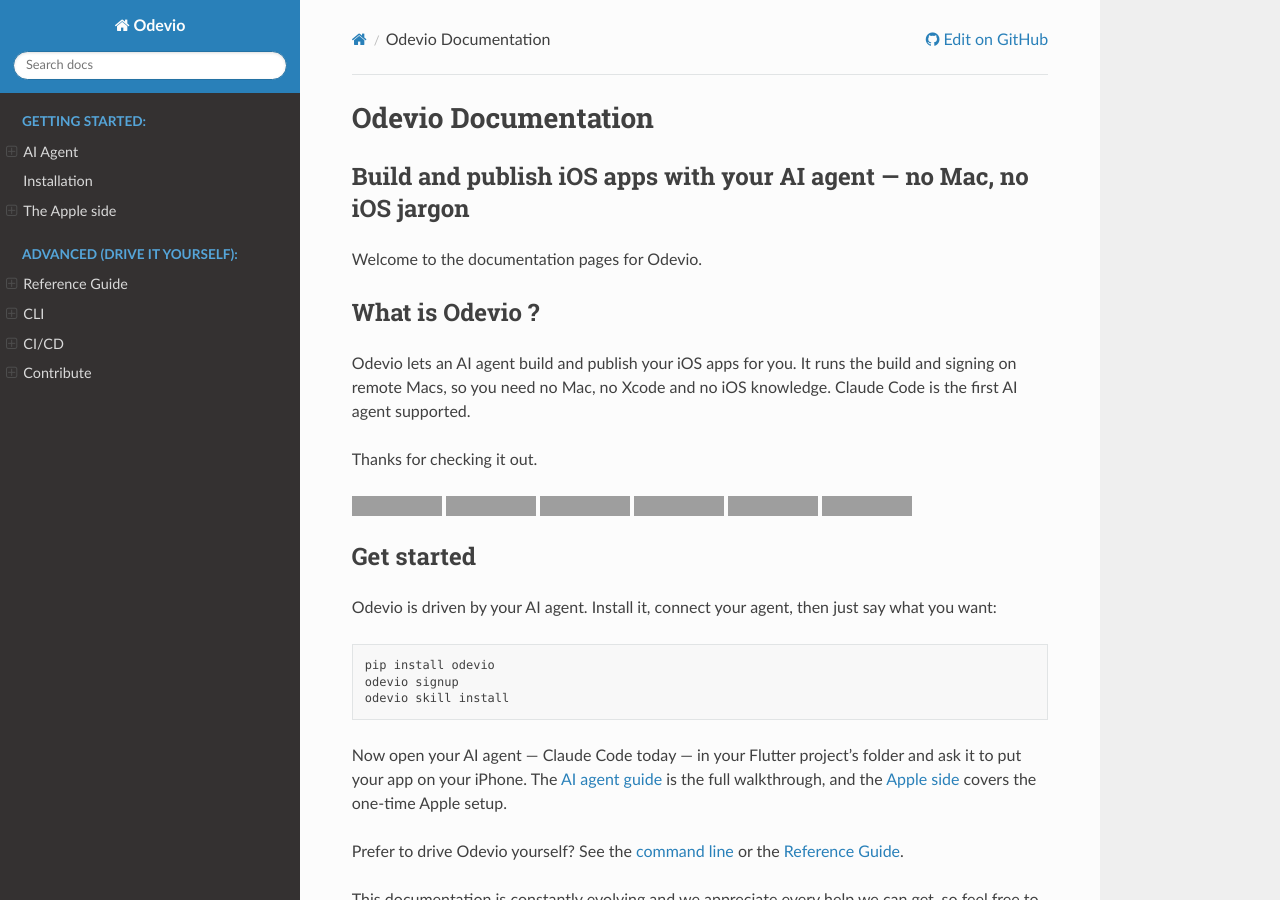
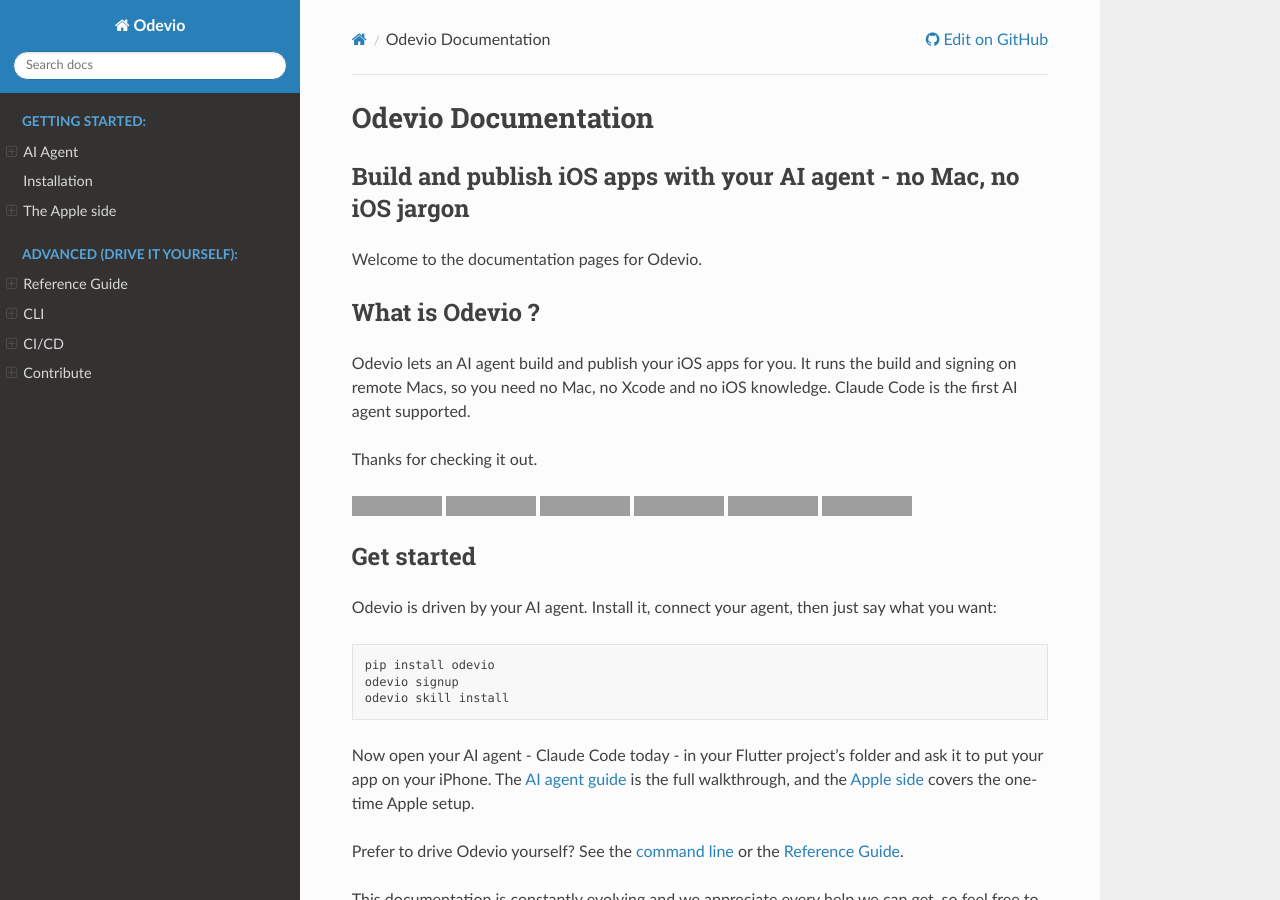
Before and after one commit to Odevio/Odevio-CLI, a Sphinx documentation site: the page built from docs/index.txt, in a window 1280 px wide and 900 px high, cut to the strip 0-900 px from the top of the window. Built offline with Sphinx 7.4.7 and the Read the Docs theme 3.1.0, drawn with Linux system fonts in a browser that asks for light colours; grey boxes are pictures that could not be loaded.

```diff
--- a/docs/index.txt
+++ b/docs/index.txt
@@ -4,7 +4,7 @@ Odevio Documentation
 =====================
 
 ------------------------------------------------------------------------
-Build and publish iOS apps with your AI agent — no Mac, no iOS jargon
+Build and publish iOS apps with your AI agent - no Mac, no iOS jargon
 ------------------------------------------------------------------------
 
 Welcome to the documentation pages for Odevio.
@@ -51,7 +51,7 @@ Odevio is driven by your AI agent. Install it, connect your agent, then just say
     odevio signup
     odevio skill install
 
-Now open your AI agent — Claude Code today — in your Flutter project's folder and ask it to put your app on
+Now open your AI agent - Claude Code today - in your Flutter project's folder and ask it to put your app on
 your iPhone. The :ref:`AI agent guide <ai_assistant>` is the full walkthrough, and the
 :doc:`Apple side <apple/index>` covers the one-time Apple setup.
 
--- a/pyproject.toml
+++ b/pyproject.toml
@@ -8,7 +8,7 @@ version = "1.3.0"
 authors = [
     {name="Odevio", email="hello@odevio.com"}
 ]
-description = "Let your AI agent build and publish iOS apps with Odevio — no Mac, no Xcode. Works with Claude Code."
+description = "Let your AI agent build and publish iOS apps with Odevio - no Mac, no Xcode. Works with any AI agent that supports the Agent Skills standard."
 readme = "Readme.rst"
 license = {file="LICENSE"}
 requires-python = ">=3.7.0"
```
Also changed, not shown: 1 other file.
